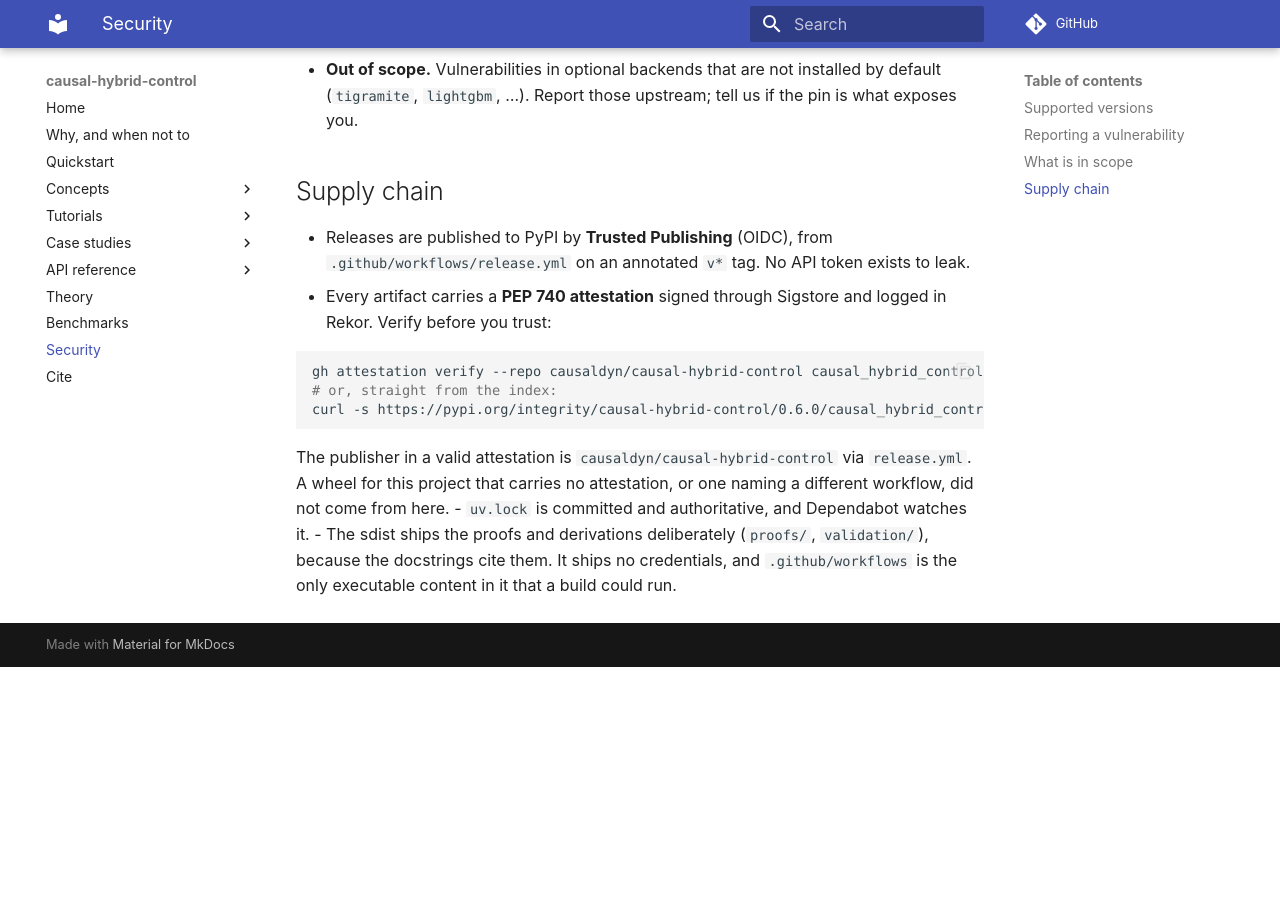
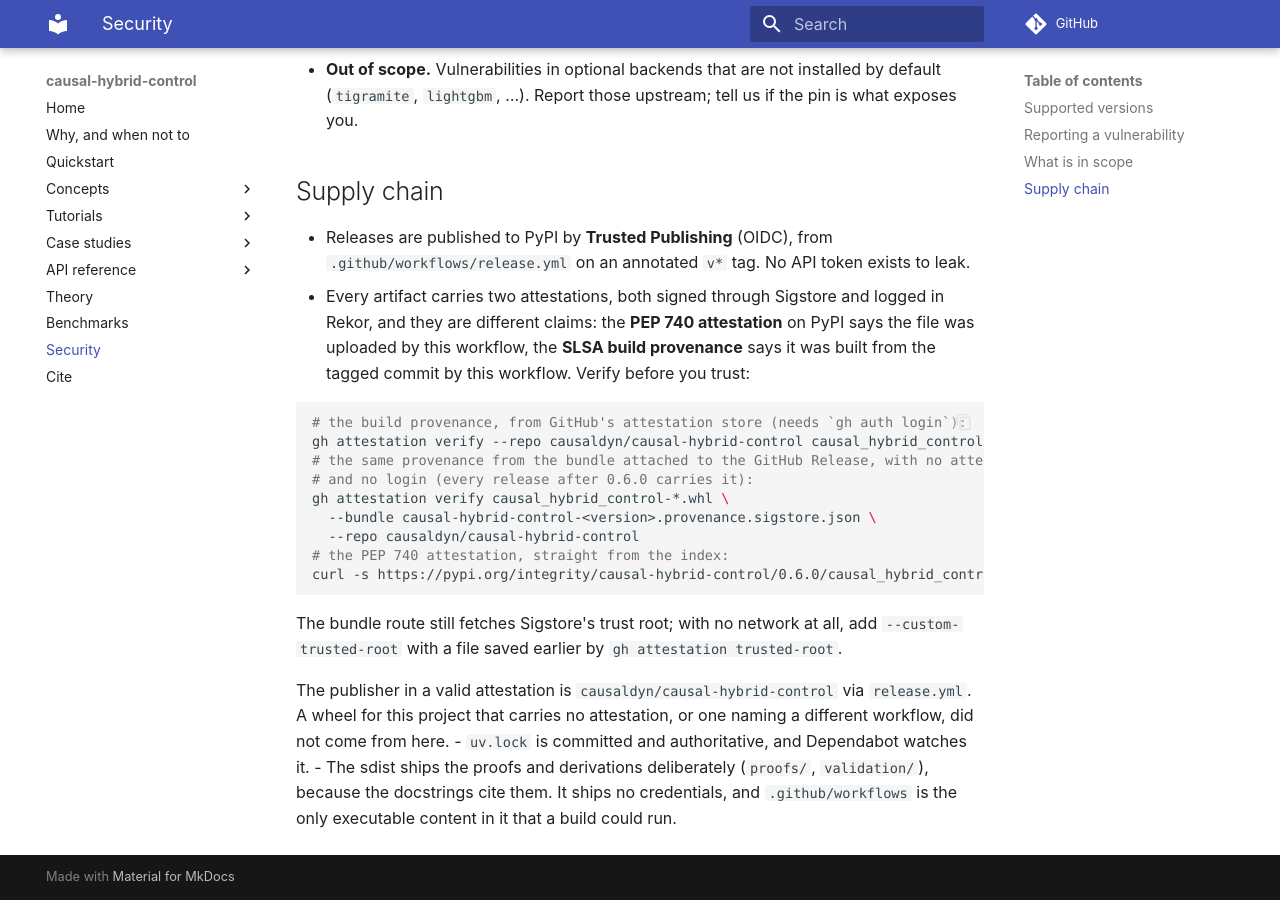
Before and after one commit to causaldyn/causal-hybrid-control, an MkDocs documentation site: the page built from docs/security.md, in a window 1280 px wide and 900 px high, scrolled down 1270 px. Built offline with MkDocs 1.6.1 and Material for MkDocs 9.7.7, drawn with Linux system fonts in a browser that asks for light colours; comment, search, counter and statistics services are not loaded; before the commit the page ends 1937 px from its top, so only the background shows below that.

Commit message:
ci: attach the build provenance bundle to every GitHub Release
Scorecard's Signed-Releases read 0 because no release asset was a signature or provenance file, and
the SLSA provenance lived only in GitHub's attestation store. The build job now copies
attest-build-provenance's Sigstore bundle to `causal-hybrid-control-<version>.provenance.sigstore.json`,
checks both artifacts against it before anything is published, and github-release attaches it next
to the SBOM; SECURITY.md gives the command, and no longer files the gh check under PEP 740.

Verified: actionlint clean; the new step, extracted from the workflow and run on the v0.6.0 wheel,
sdist and bundle, copies the bundle byte for byte and exits 0, and exits 1 on a tampered wheel or an
empty bundle path. Every SECURITY.md command succeeds on 0.6.0, the bundle one with no gh login and,
given a saved trusted root, with no network.

````diff
--- a/SECURITY.md
+++ b/SECURITY.md
@@ -49,14 +49,25 @@ wastes your time:
 
 - Releases are published to PyPI by **Trusted Publishing** (OIDC), from `.github/workflows/release.yml`
   on an annotated `v*` tag. No API token exists to leak.
-- Every artifact carries a **PEP 740 attestation** signed through Sigstore and logged in Rekor.
+- Every artifact carries two attestations, both signed through Sigstore and logged in Rekor, and
+  they are different claims: the **PEP 740 attestation** on PyPI says the file was uploaded by this
+  workflow, the **SLSA build provenance** says it was built from the tagged commit by this workflow.
   Verify before you trust:
 
   ```bash
+  # the build provenance, from GitHub's attestation store (needs `gh auth login`):
   gh attestation verify --repo causaldyn/causal-hybrid-control causal_hybrid_control-*.whl
-  # or, straight from the index:
+  # the same provenance from the bundle attached to the GitHub Release, with no attestation API
+  # and no login (every release after 0.6.0 carries it):
+  gh attestation verify causal_hybrid_control-*.whl \
+    --bundle causal-hybrid-control-<version>.provenance.sigstore.json \
+    --repo causaldyn/causal-hybrid-control
+  # the PEP 740 attestation, straight from the index:
   curl -s https://pypi.org/integrity/causal-hybrid-control/0.6.0/causal_hybrid_control-0.6.0-py3-none-any.whl/provenance
   ```
+
+  The bundle route still fetches Sigstore's trust root; with no network at all, add
+  `--custom-trusted-root` with a file saved earlier by `gh attestation trusted-root`.
 
   The publisher in a valid attestation is `causaldyn/causal-hybrid-control` via `release.yml`. A
   wheel for this project that carries no attestation, or one naming a different workflow, did not
````
Also changed, not shown: 1 other file.
